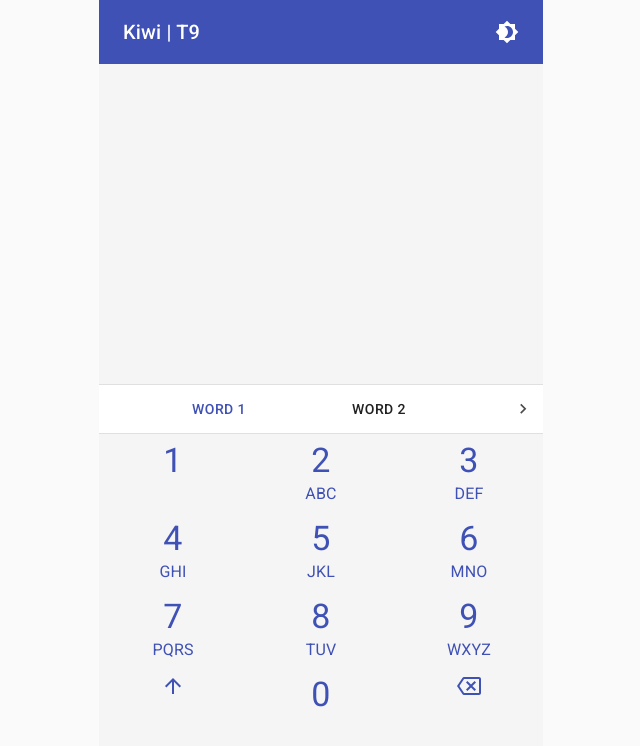
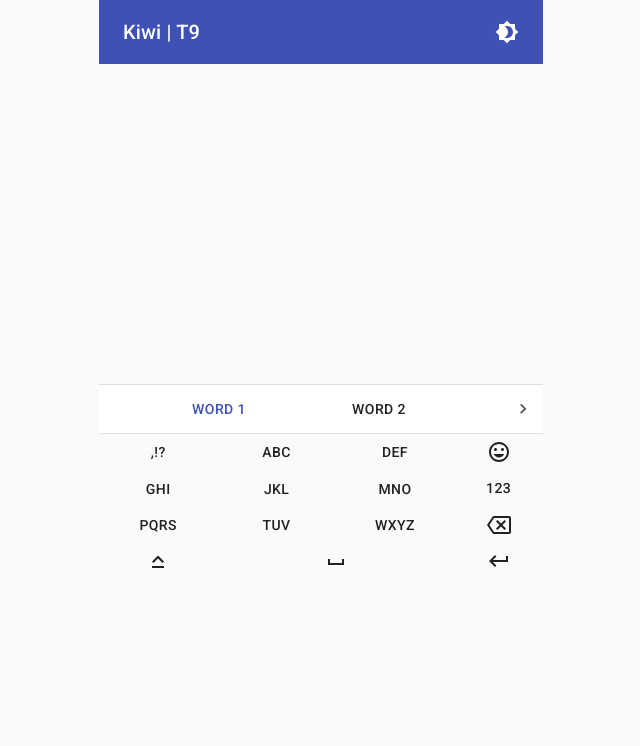
Before and after one commit to Pirastrino/phonewords, a React app in the folder src/app/: page / in a window 1280 px wide. Shown: the top 746 px of the page, without its empty margins (319-959 px from the left). Built offline with nearby package versions, Linux system fonts and the light colour scheme.

Commit message:
Keyboard redesign part one

```diff
--- a/src/app/src/components/App/App.tsx
+++ b/src/app/src/components/App/App.tsx
@@ -5,15 +5,22 @@ import Container from '@material-ui/core/Container';
 import { Layout } from '../Layout/Layout';
 import { Display } from '../Display/Display';
 import { Header } from '../Header/Header';
-import { Keypad } from '../Keypad/Keypad';
+// import { Keypad } from '../Keypad/Keypad';
+import { Keyboard } from '../Keyboard/Keyboard';
 import { SuggestionBar } from '../SuggestionBar/SuggestionBar';
 
 const App: FC = () => {
   const styles = makeStyles((theme: Theme) =>
     createStyles({
       root: {
-        height: '100vh',
-        backgroundColor: 'whitesmoke',
+        // height: '100vh',
+        // backgroundColor: 'whitesmoke',
+        // [`${theme.breakpoints.up('sm')} and (orientation: portrait)`]: {
+        //   maxWidth: '40vw',
+        // },
+      },
+      display: {
+        flexGrow: 1,
       },
     })
   )();
@@ -26,7 +33,8 @@ const App: FC = () => {
         <Header />
         <Display />
         <SuggestionBar />
-        <Keypad />
+        {/* <Keypad /> */}
+        <Keyboard />
       </Container>
     </Layout>
   );
--- a/src/app/src/components/Display/Display.tsx
+++ b/src/app/src/components/Display/Display.tsx
@@ -1,12 +1,10 @@
-import React from 'react'; // { useEffect, useState }
+import React from 'react';
 import Box from '@material-ui/core/Box';
 import { makeStyles, createStyles, Theme } from '@material-ui/core/styles';
 
-import { useStore } from '../../hooks/useStore';
+import { useKeyboard } from '../../hooks/useKeyboard';
 
 const Display = () => {
-  const { input } = useStore();
-
   const styles = makeStyles((theme: Theme) =>
     createStyles({
       root: {
@@ -16,9 +14,11 @@ const Display = () => {
     })
   )();
 
+  const { type } = useKeyboard();
+
   return (
     <Box p={2} className={styles.root}>
-      {input}
+      {type}
     </Box>
   );
 };
--- /dev/null
+++ b/src/app/src/components/Keyboard/Keyboard.tsx
@@ -0,0 +1,17 @@
+import React, { FC } from 'react';
+import Box from '@material-ui/core/Box';
+
+// import { useKeyboard } from '../../hooks/useKeyboard';
+import { MainPanel } from './MainPanel/MainPanel';
+import { SidePanel } from './SidePanel/SidePanel';
+
+const Keyboard: FC = () => {
+  return (
+    <Box display="flex">
+      <MainPanel />
+      <SidePanel />
+    </Box>
+  );
+};
+
+export { Keyboard };
--- /dev/null
+++ b/src/app/src/components/Keyboard/MainPanel/MainPanel.tsx
@@ -0,0 +1,83 @@
+import React, { FC, MouseEvent } from 'react';
+import { makeStyles, createStyles, Theme } from '@material-ui/core/styles';
+import Box from '@material-ui/core/Box';
+import Button from '@material-ui/core/Button';
+import SpaceBarIcon from '@material-ui/icons/SpaceBar';
+import KeyboardCapslockIcon from '@material-ui/icons/KeyboardCapslock';
+
+import { useKeyboard } from '../../../hooks/useKeyboard';
+
+interface Button {
+  body: string | string[] | JSX.Element;
+  handleClick?: ((e: MouseEvent) => void) | undefined;
+}
+
+const MainPanel: FC = () => {
+  const { numpad } = useKeyboard();
+
+  // CSS
+  const styles = makeStyles((theme: Theme) =>
+    createStyles({
+      root: {
+        // minHeight: '40vh',
+        width: '80%',
+      },
+      box: {
+        width: `calc(100%/3)`,
+        '&:last-child': {
+          flexGrow: 1,
+          // width: `calc(100%/2)`,
+        },
+      },
+      // button: {
+      //   // height: '25%',
+      //   // width: '33.33%',
+      //   borderRadius: 0,
+      //   boxShadow: 'none',
+      //   padding: 0,
+      // },
+    })
+  )();
+
+  // BUTTON MAP
+  const buttons: Map<number, Button> = new Map([
+    [1, { body: numpad ? '1' : [',', '!', '?'] }],
+    [2, { body: numpad ? '2' : ['a', 'b', 'c'] }],
+    [3, { body: numpad ? '3' : ['d', 'e', 'f'] }],
+    [4, { body: numpad ? '4' : ['g', 'h', 'i'] }],
+    [5, { body: numpad ? '5' : ['j', 'k', 'l'] }],
+    [6, { body: numpad ? '6' : ['m', 'n', 'o'] }],
+    [7, { body: numpad ? '7' : ['p', 'q', 'r', 's'] }],
+    [8, { body: numpad ? '8' : ['t', 'u', 'v'] }],
+    [9, { body: numpad ? '9' : ['w', 'x', 'y', 'z'] }],
+    [
+      10,
+      {
+        body: <KeyboardCapslockIcon />,
+        handleClick: (e: MouseEvent) => console.log(e),
+      },
+    ],
+    [
+      0,
+      {
+        body: <SpaceBarIcon />,
+        handleClick: (e: MouseEvent) => console.log(e),
+      },
+    ],
+  ]);
+
+  return (
+    <Box display="flex" flexWrap="wrap" className={styles.root}>
+      {[...buttons].map(([key, btn]) => (
+        <Box display="flex" justifyContent="center" className={styles.box}>
+          {/* <Button key={key}>{numpad && key < 10 ? key : value}</Button> */}
+          <Button key={key} onClick={btn.handleClick}>
+            {btn.body}
+          </Button>
+        </Box>
+      ))}
+    </Box>
+  );
+};
+
+export { MainPanel };
--- /dev/null
+++ b/src/app/src/components/Keyboard/SidePanel/SidePanel.tsx
@@ -0,0 +1,77 @@
+import React, { FC, MouseEvent } from 'react';
+import { makeStyles, createStyles, Theme } from '@material-ui/core/styles';
+import Box from '@material-ui/core/Box';
+import Button from '@material-ui/core/Button';
+import InsertEmoticonIcon from '@material-ui/icons/InsertEmoticon';
+import BackspaceOutlinedIcon from '@material-ui/icons/BackspaceOutlined';
+import KeyboardReturnOutlinedIcon from '@material-ui/icons/KeyboardReturnOutlined';
+
+import { useKeyboard } from '../../../hooks/useKeyboard';
+
+interface Button {
+  body: string | JSX.Element;
+  handleClick: ((e: MouseEvent) => void) | undefined;
+}
+
+const SidePanel: FC = () => {
+  const { numpad, switchType } = useKeyboard();
+
+  // CSS
+  const styles = makeStyles((theme: Theme) =>
+    createStyles({
+      root: {
+        height: '100%',
+        width: '20%',
+      },
+      box: {
+        width: '100%',
+      },
+    })
+  )();
+
+  // BUTTON MAP
+  const buttons: Map<number, Button> = new Map([
+    [
+      11,
+      {
+        body: <InsertEmoticonIcon />,
+        handleClick: (e: MouseEvent) => switchType(e), // TODO should open emojis
+      },
+    ],
+    [
+      12,
+      {
+        body: numpad ? 'abc' : '123',
+        handleClick: (e: MouseEvent) => switchType(e),
+      },
+    ],
+    [
+      13,
+      {
+        body: <BackspaceOutlinedIcon />,
+        handleClick: (e: MouseEvent) => switchType(e), // TODO should delete last char
+      },
+    ],
+    [
+      14,
+      {
+        body: <KeyboardReturnOutlinedIcon />,
+        handleClick: (e: MouseEvent) => switchType(e), // TODO should insert new line
+      },
+    ],
+  ]);
+
+  return (
+    <Box display="flex" flexDirection="column" className={styles.root}>
+      {[...buttons].map(([key, btn]) => (
+        <Box display="flex" justifyContent="center" className={styles.box}>
+          <Button key={key} onClick={btn.handleClick}>
+            {btn.body}
+          </Button>
+        </Box>
+      ))}
+    </Box>
+  );
+};
+
+export { SidePanel };
--- a/src/app/src/components/Keypad/Keypad.tsx
+++ /dev/null
@@ -1,83 +0,0 @@
-import React, { FC, Fragment } from 'react';
-import { makeStyles, createStyles, Theme } from '@material-ui/core/styles';
-import Box from '@material-ui/core/Box';
-import Button from '@material-ui/core/Button';
-import Typography from '@material-ui/core/Typography';
-import ArrowUpward from '@material-ui/icons/ArrowUpward';
-import BackspaceOutlined from '@material-ui/icons/BackspaceOutlined';
-
-import { useStore } from '../../hooks/useStore';
-
-interface Buttons {
-  [index: string]: string[];
-}
-
-const buttons: Buttons = {
-  '2': ['a', 'b', 'c'],
-  '3': ['d', 'e', 'f'],
-  '4': ['g', 'h', 'i'],
-  '5': ['j', 'k', 'l'],
-  '6': ['m', 'n', 'o'],
-  '7': ['p', 'q', 'r', 's'],
-  '8': ['t', 'u', 'v'],
-  '9': ['w', 'x', 'y', 'z'],
-};
-
-const Keypad: FC = () => {
-  const { addValue } = useStore();
-
-  const styles = makeStyles((theme: Theme) =>
-    createStyles({
-      root: {
-        backgroundColor: 'whitesmoke',
-      },
-      box: {
-        // height: '10vh',
-      },
-      button: {
-        width: '33.33%',
-        height: '100%',
-        borderRadius: 0,
-        boxShadow: 'none',
-      },
-    })
-  )();
-
-  return (
-    <Box display="flex" flexWrap="wrap" justifyContent="center">
-      {['1', '2', '3', '4', '5', '6', '7', '8', '9', 'caps', '0', 'bcsp'].map(
-        (key: string) => (
-          // <Box key={key + 'a'} className={styles.box}>
-          <Button
-            className={styles.button}
-            key={key}
-            variant="text"
-            color="primary"
-            onClick={e => addValue(e, key)}
-          >
-            <Box
-              display="flex"
-              flexDirection="column"
-              justifyContent="center"
-              alignItems="center"
-            >
-              {key == 'caps' ? (
-                <ArrowUpward />
-              ) : key == 'bcsp' ? (
-                <BackspaceOutlined />
-              ) : (
-                <Fragment>
-                  <Typography variant="h4">{key}</Typography>
-                  <Typography>{buttons[key]}</Typography>
-                </Fragment>
-              )}
-            </Box>
-          </Button>
-          // </Box>
-        )
-      )}
-    </Box>
-  );
-};
-
-export { Keypad };
--- a/src/app/src/components/SuggestionBar/SuggestionBar.tsx
+++ b/src/app/src/components/SuggestionBar/SuggestionBar.tsx
@@ -13,6 +13,7 @@ const SuggestionBar: FC = () => {
       root: {
         flexGrow: 1,
         width: '100%',
+        // height: '4rem',
         backgroundColor: theme.palette.background.paper,
       },
       tabs: {
--- /dev/null
+++ b/src/app/src/hooks/useKeyboard.tsx
@@ -0,0 +1,8 @@
+import create from 'zustand';
+
+const [useKeyboard] = create(set => ({
+  numpad: false,
+  switchType: (e: MouseEvent) => set(state => ({ numpad: !state.numpad })),
+}));
+
+export { useKeyboard };
--- a/src/app/src/hooks/useStore.tsx
+++ /dev/null
@@ -1,11 +0,0 @@
-import create from 'zustand';
-
-const [useStore] = create(set => ({
-  input: [],
-  word: '',
-  addValue: (e: MouseEvent, value: string) => {
-    set(state => ({ input: [...state.input, value] }));
-  },
-}));
-
-export { useStore };
--- a/src/app/tsconfig.json
+++ b/src/app/tsconfig.json
@@ -1,12 +1,13 @@
 {
   "compilerOptions": {
-    "target": "es5",
+    "target": "es2018",
     "lib": ["dom", "dom.iterable", "esnext"],
     "outDir": "./dist/",
     "allowJs": true,
     "skipLibCheck": true,
     "esModuleInterop": true,
     "allowSyntheticDefaultImports": true,
+    "downlevelIteration": true,
     "strict": true,
     "sourceMap": true,
     "forceConsistentCasingInFileNames": true,
```
Also changed, not shown: 1 other file (tests, documents, lock files or other folders).
